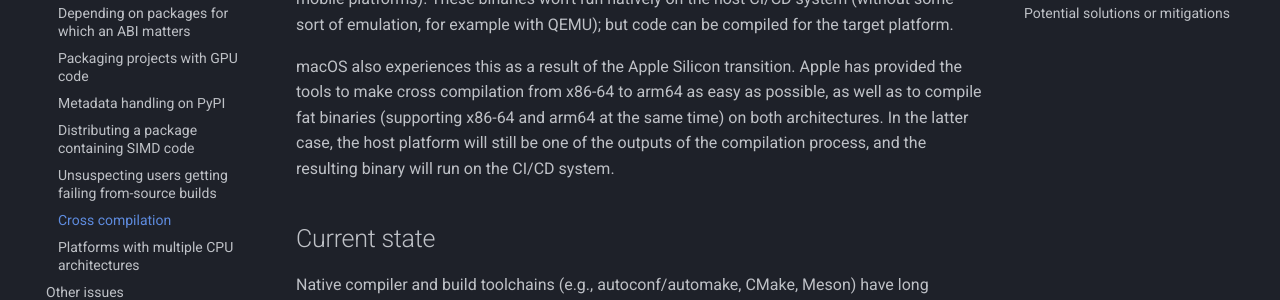
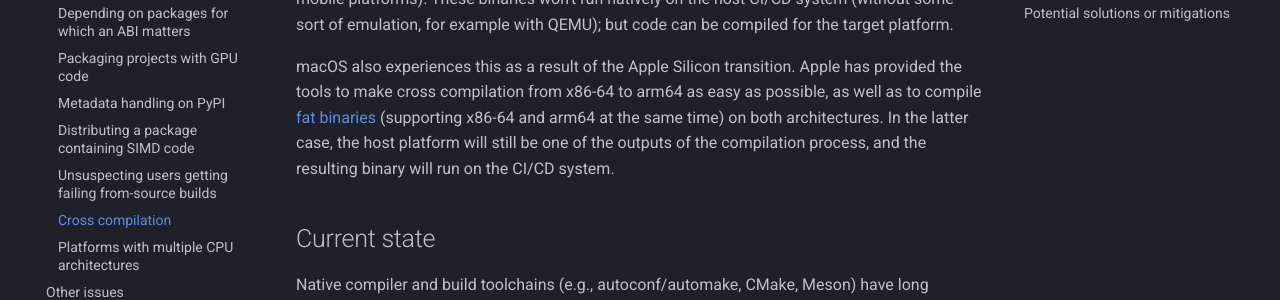
Before and after one commit to pypackaging-native/pypackaging-native, an MkDocs documentation site: the page built from docs/key-issues/cross_compilation.md, in a window 1280 px wide and 900 px high, scrolled down 355 px. Shown: the part 203-503 px from the top of the window. Built offline with MkDocs 1.6.1 and Material for MkDocs 9.7.7, drawn with Linux system fonts in a browser that asks for light colours; comment, search, counter and statistics services are not loaded; part of the change alters nothing that is shown.

```diff
--- a/docs/key-issues/cross_compilation.md
+++ b/docs/key-issues/cross_compilation.md
@@ -23,7 +23,7 @@ compiled for the target platform.
 
 macOS also experiences this as a result of the Apple Silicon transition. Apple
 has provided the tools to make cross compilation from x86-64 to arm64 as easy
-as possible, as well as to compile fat binaries
+as possible, as well as to compile [fat binaries](multiple_architectures.md)
 (supporting x86-64 and arm64 at the same time) on both architectures. In the
 latter case, the host platform will still be one of the outputs of the
 compilation process, and the resulting binary will run on the CI/CD system.
```
